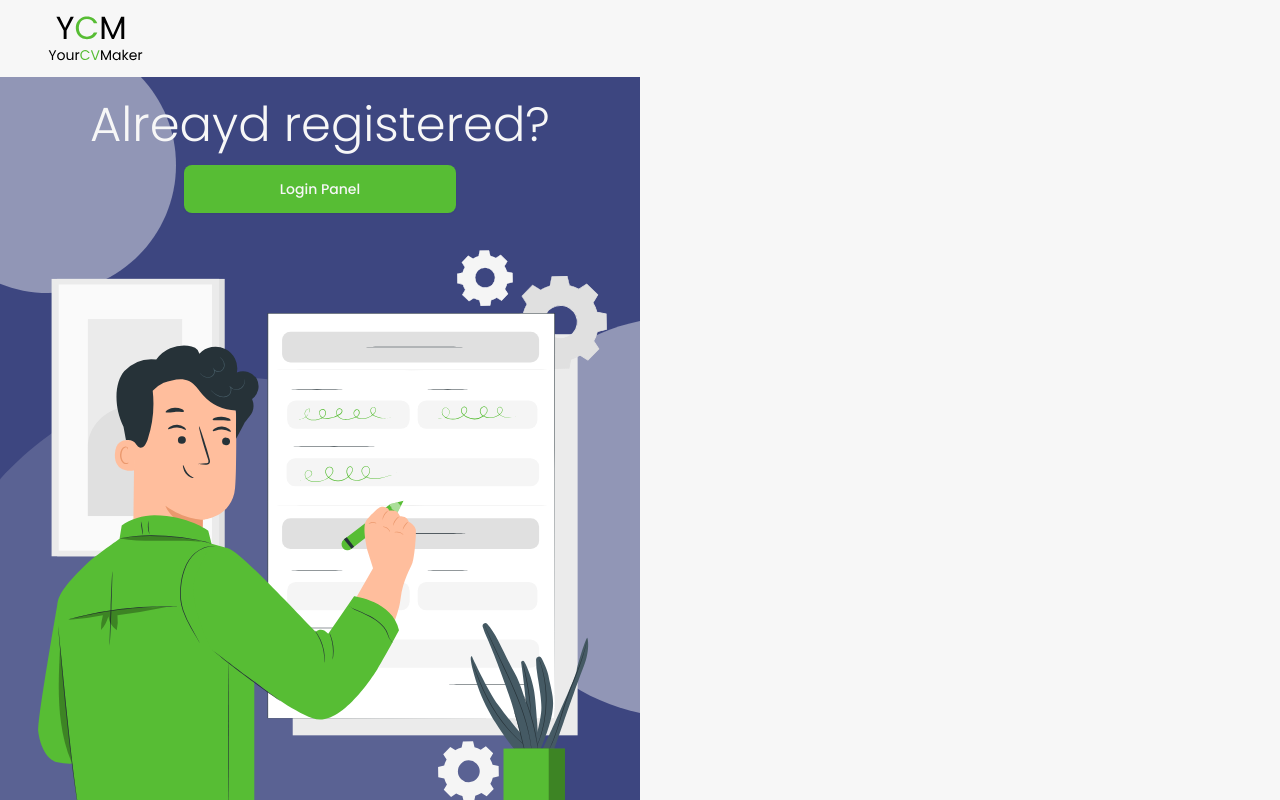
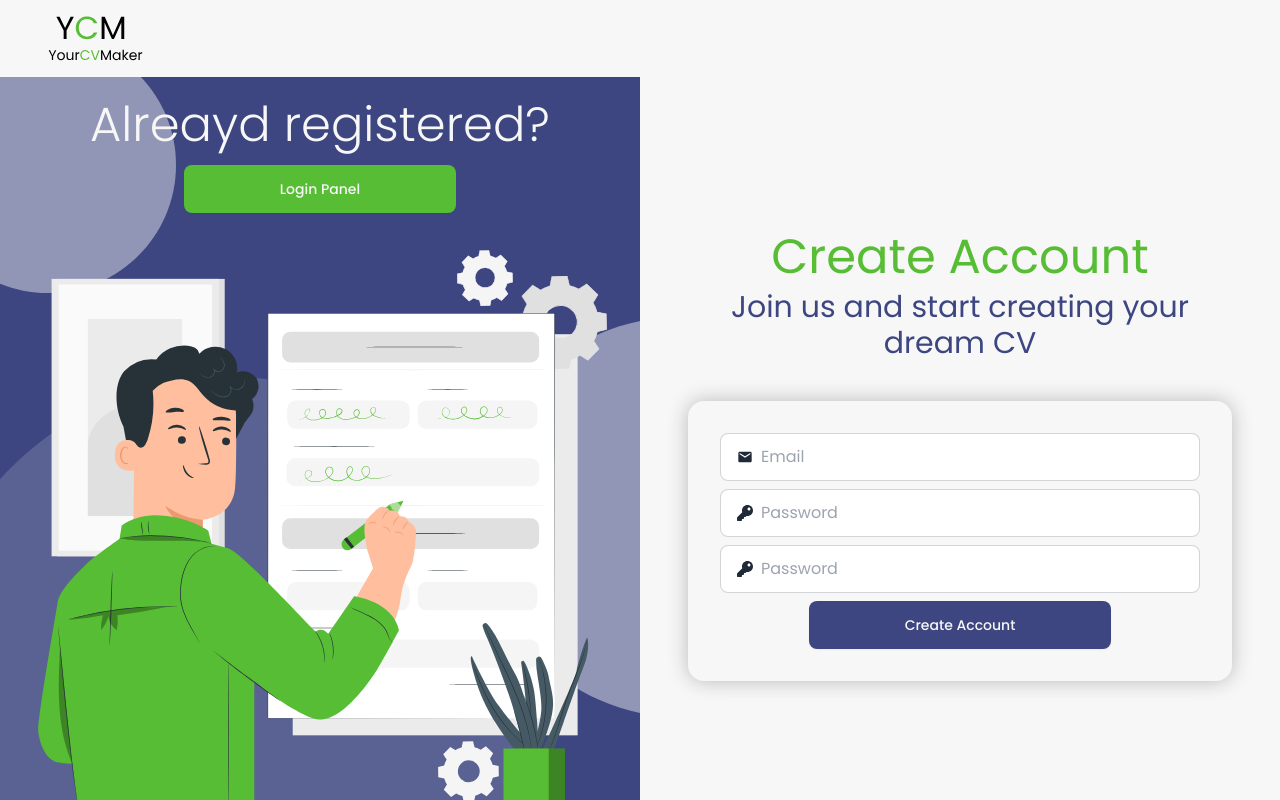
Before and after one commit to mizdebski77/YCM, a Next.js app: page /Register in a window 1280 px wide. Shown: the top 800 px of the page. Built offline with nearby package versions, Linux system fonts and the light colour scheme.

Commit message:
Link to register panel added

```diff
--- a/src/app/Log-In/page.tsx
+++ b/src/app/Log-In/page.tsx
@@ -36,10 +36,7 @@ export default function LogIn() {
                             <input type="password" className="grow" value="password"
                             />
                         </label>
-                        <div className="label">
-                            <a href="#" className="label-text-alt link link-hover">Forgot password?</a>
-                            <a href="/Register" className="label-text-alt link link-hover">Create an Account</a>
-                        </div>
+                        <a href="#" className="mt-2 label-text-alt link link-hover">Forgot password?</a>
                     </div>
                     <div className="form-control">
                         <button className="btn bg-blue border-none text-white hover:bg-lightblue md:text-md text-sm font-medium m-auto px-24 ">Login</button>
@@ -61,9 +58,15 @@ export default function LogIn() {
             </motion.div>
 
 
-            <div className="bg-green relative flex justify-center items-center overflow-hidden">
+            <div className="bg-green relative flex flex-col justify-center items-center overflow-hidden">
                 <img src={buble.src} alt='buble' className='max-w-64 absolute top-[-40px] left-[-80px]' />
                 <img src={buble.src} alt='buble' className='max-w-[400px] absolute top-[240px] right-[-240px]' />
+
+                <div className='grid justify-center items-center gap-4 mb-8'>
+                    <span className='text-white text-5xl font-medium'>Don't have account? </span>
+                    <a href='/Register' className=" mx-auto btn bg-blue border-none text-white hover:bg-lightblue md:text-md text-sm font-medium mx -auto px-24 z-10">Register</a>
+                </div>
+
                 <img src={buble.src} alt='buble' className='max-w-[620px] absolute bottom-[-120px] left-[-80px] opacity-35' />
                 <motion.img
                     initial={{ x: '20%', opacity: 0 }}
--- a/src/app/Register/page.tsx
+++ b/src/app/Register/page.tsx
@@ -17,7 +17,7 @@ export default function Register() {
                 <img src={buble.src} alt='buble' className='max-w-[620px] absolute bottom-[-120px] left-[-80px] opacity-35' />
                 <div className='grid justify-center gap-4'>
                     <span className='text-white text-5xl font-light'>Alreayd registered? </span>
-                    <a href='/LogIn' className=" btn bg-green border-none text-white hover:bg-lightgreen md:text-md text-sm font-medium mx-auto px-24 z-10 ">Login Panel</a>
+                    <a href='/Log-In' className=" btn bg-green border-none text-white hover:bg-lightgreen md:text-md text-sm font-medium mx-auto px-24 z-10 ">Login Panel</a>
                 </div>
                 <motion.img
                     initial={{ x: '20%', opacity: 0 }}
@@ -33,6 +33,38 @@ export default function Register() {
                 viewport={{ once: true }}
                 transition={{ duration: 0.7 }}
                 className="m-auto md:p-12 p-4 ">
+
+                <div className='mb-10'>
+                    <h1 className="md:text-5xl text-2xl text-green text-center mb-2">Create Account</h1>
+                    <p className="md:text-3xl text-lg text-blue text-center">Join us and start creating your dream CV</p>
+                </div>
+                <div>
+                    <h2></h2>
+                </div>
+
+                <form className="px-4  py-10 md:card-body max-w-2xl w-full shadow-[0_0_20px_#b9b9b9] rounded-2xl grid gap-4 m-auto mb-10">
+                    <label className="input input-bordered flex items-center gap-2">
+                        <MdEmail />
+                        <input type="text" className="grow" placeholder="Email" />
+                    </label>
+                    <label className="input input-bordered flex items-center gap-2">
+                        <FaKey />
+                        <input type="password" placeholder='Password' className="grow"
+                        />
+                    </label>
+
+
+                    <label className="input input-bordered flex items-center gap-2">
+                        <FaKey />
+                        <input type="password" placeholder='Password' className="grow"
+                        />
+                    </label>
+                    <div className="form-control">
+                        <button className="btn bg-blue border-none text-white hover:bg-lightblue md:text-md text-sm font-medium m-auto px-24 ">Create Account</button>
+                    </div>
+                </form>
+
+
             </motion.div>
         </div >
     )
--- a/src/app/common/navigation.tsx
+++ b/src/app/common/navigation.tsx
@@ -4,7 +4,7 @@ export const Navigation = () => {
     return (
         <nav className="navbar bg-[#f7f7f7] sticky top-0 z-20 px-12 py-4">
             <div className="navbar-start">
-                <a href='/Home' className="text-xl">
+                <a href='/' className="text-xl">
                     <img src={logo.src} alt='logo' />
                 </a>
             </div>
```
